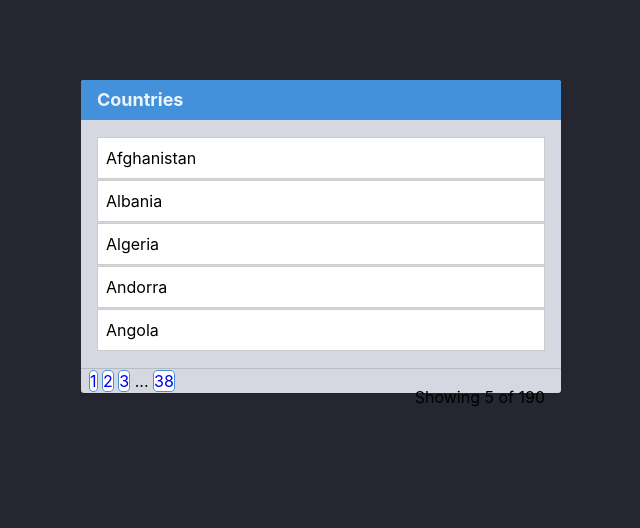
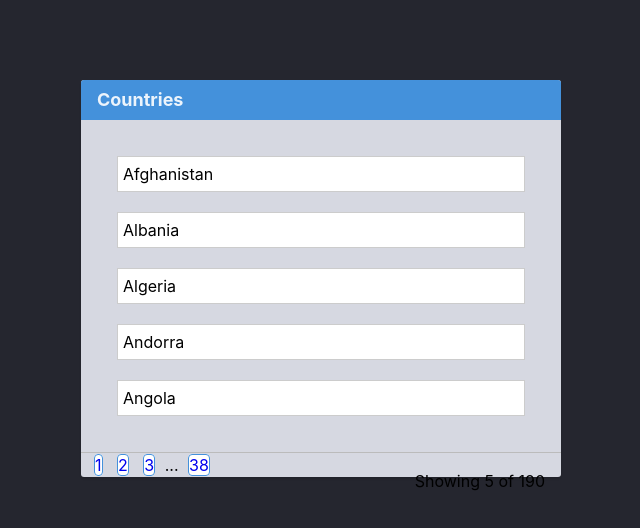
Before and after one commit to mariamoussa/gitexercise, a website: page week-1/7-css-box/index.html in a window 1280 px wide. Shown: the whole page, without its empty margins (319-959 px from the left). Drawn offline with Linux system fonts and the light colour scheme.

Commit message:
Completed 7-css-box exercise

```diff
--- a/week-1/7-css-box/styles.css
+++ b/week-1/7-css-box/styles.css
@@ -3,8 +3,18 @@
   border: 1px solid #4491db;
   border-radius: 4px;
   background: #fff;
+  margin: 5px;
+
   /* width: ;
   height: ;
   margin: ;
   padding: ; */
 }
+
+.country {
+  margin: 20px;
+  padding: 5px;
+}
+/* * {
+  border: 1px solid red;
+} */
```
